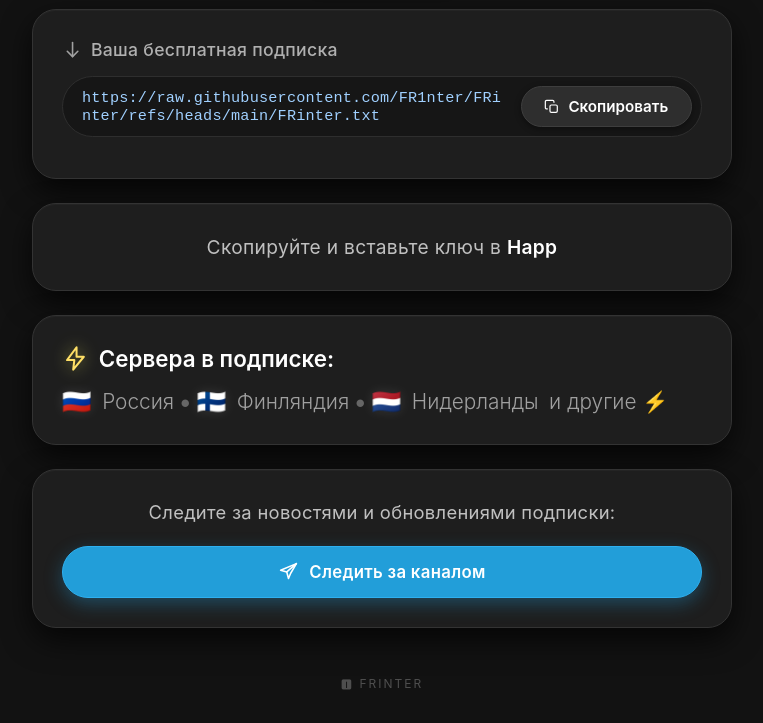
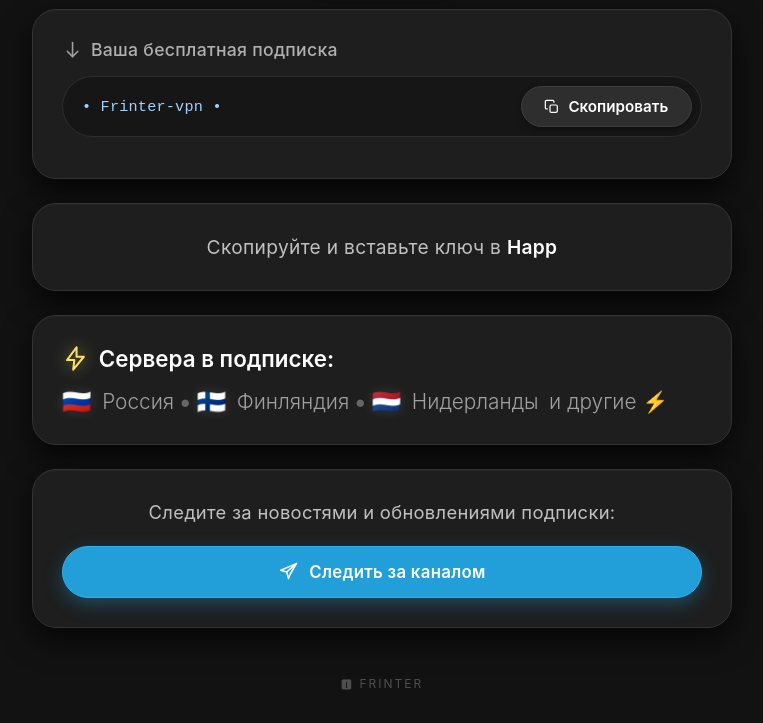
Before and after one commit to FR1nter/FRinter-vpn, a plain HTML site: page index.html in a window 1280 px wide. Shown: the part 181-904 px from the top of the page, without its empty margins (258-1021 px from the left). Drawn offline with Linux system fonts and the light colour scheme.

Commit message:
Update index.html

```diff
--- a/index.html
+++ b/index.html
@@ -396,7 +396,7 @@
       </div>
       <div class="subscription-row">
         <a href="#" class="subscription-link" id="subLink" target="_blank" rel="noopener">
-          https://raw.githubusercontent.com/FR1nter/FRinter/refs/heads/main/FRinter.txt
+          • Frinter-vpn •
         </a>
         <button class="copy-btn" id="copyButton">
           <svg class="icon" viewBox="0 0 24 24" aria-hidden="true">
```
